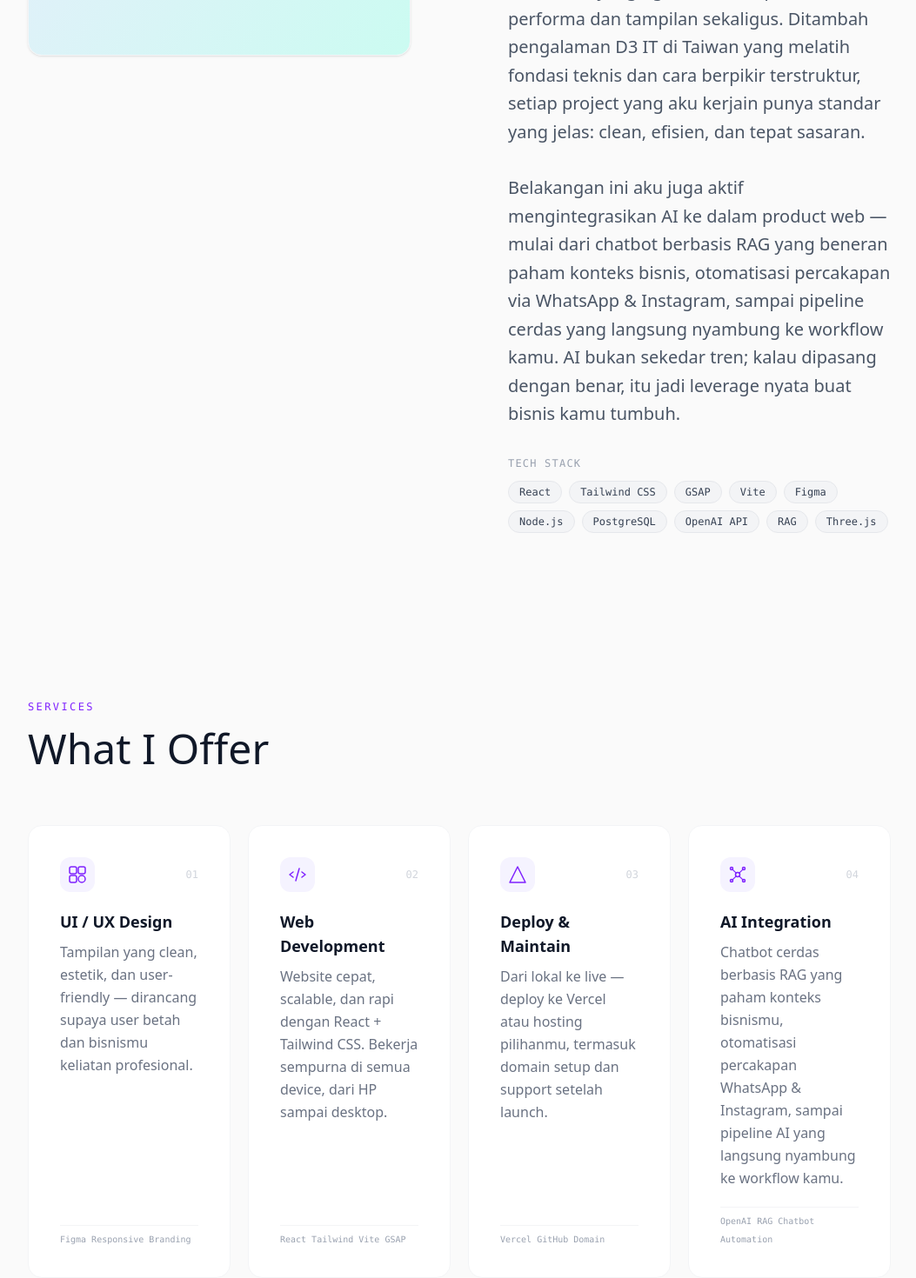
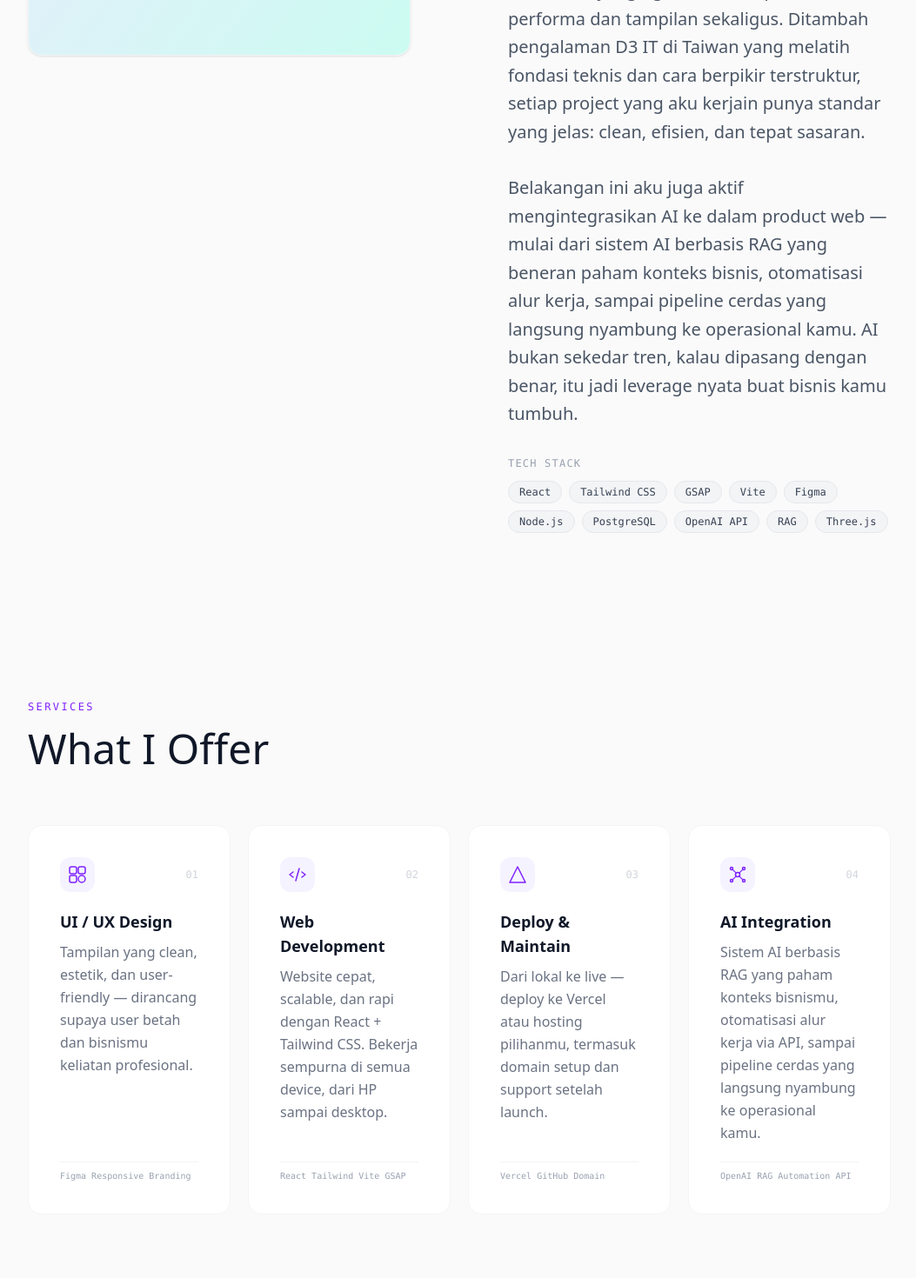
Before and after one commit to Zeraphys57/Bryan-Jacquellino-Porto, a React (Vite) app in the folder my-app/: page / in a window 1280 px wide. Shown: the part 1451-2921 px from the top of the page at 87% size, without its empty margins (112-1165 px from the left). Built offline with nearby package versions, Linux system fonts and the light colour scheme.

Commit message:
Replace 'chatbot' with 'sistem AI' across About and Services

```diff
--- a/my-app/src/component/ImBryan.jsx
+++ b/my-app/src/component/ImBryan.jsx
@@ -58,10 +58,9 @@ const ImBryan = () => {
             <div className="scroll-reveal" data-delay="240ms">
               <p className="text-gray-600 dark:text-gray-400 leading-relaxed text-base md:text-lg xl:text-xl">
                 Belakangan ini aku juga aktif mengintegrasikan AI ke dalam product web — mulai dari
-                chatbot berbasis RAG yang beneran paham konteks bisnis, otomatisasi percakapan via
-                WhatsApp & Instagram, sampai pipeline cerdas yang langsung nyambung ke workflow kamu.
-                AI bukan sekedar tren; kalau dipasang dengan benar, itu jadi leverage nyata buat
-                bisnis kamu tumbuh.
+                sistem AI berbasis RAG yang beneran paham konteks bisnis, otomatisasi alur kerja,
+                sampai pipeline cerdas yang langsung nyambung ke operasional kamu. AI bukan sekedar
+                tren, kalau dipasang dengan benar, itu jadi leverage nyata buat bisnis kamu tumbuh.
               </p>
             </div>
 
--- a/my-app/src/component/Services.jsx
+++ b/my-app/src/component/Services.jsx
@@ -42,8 +42,8 @@ const SERVICES = [
   {
     num: "04",
     title: "AI Integration",
-    desc: "Chatbot cerdas berbasis RAG yang paham konteks bisnismu, otomatisasi percakapan WhatsApp & Instagram, sampai pipeline AI yang langsung nyambung ke workflow kamu.",
-    tags: ["OpenAI", "RAG", "Chatbot", "Automation"],
+    desc: "Sistem AI berbasis RAG yang paham konteks bisnismu, otomatisasi alur kerja via API, sampai pipeline cerdas yang langsung nyambung ke operasional kamu.",
+    tags: ["OpenAI", "RAG", "Automation", "API"],
     icon: (
       <svg width="22" height="22" viewBox="0 0 22 22" fill="none" aria-hidden="true">
         <circle cx="11" cy="11" r="2.5" stroke="currentColor" strokeWidth="1.5"/>
```
